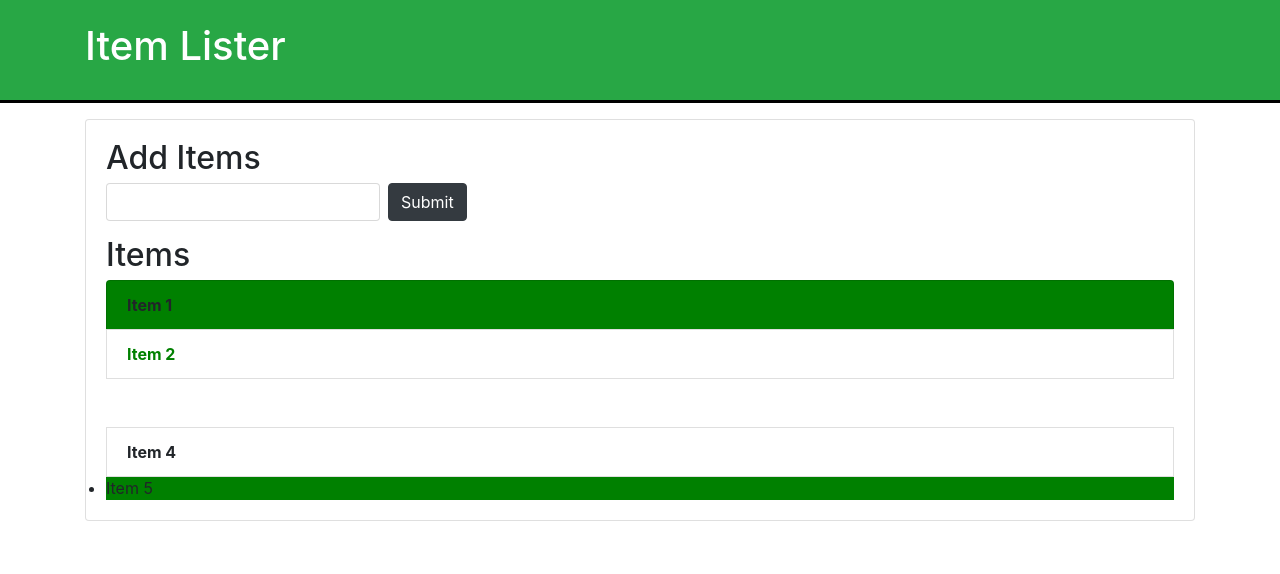
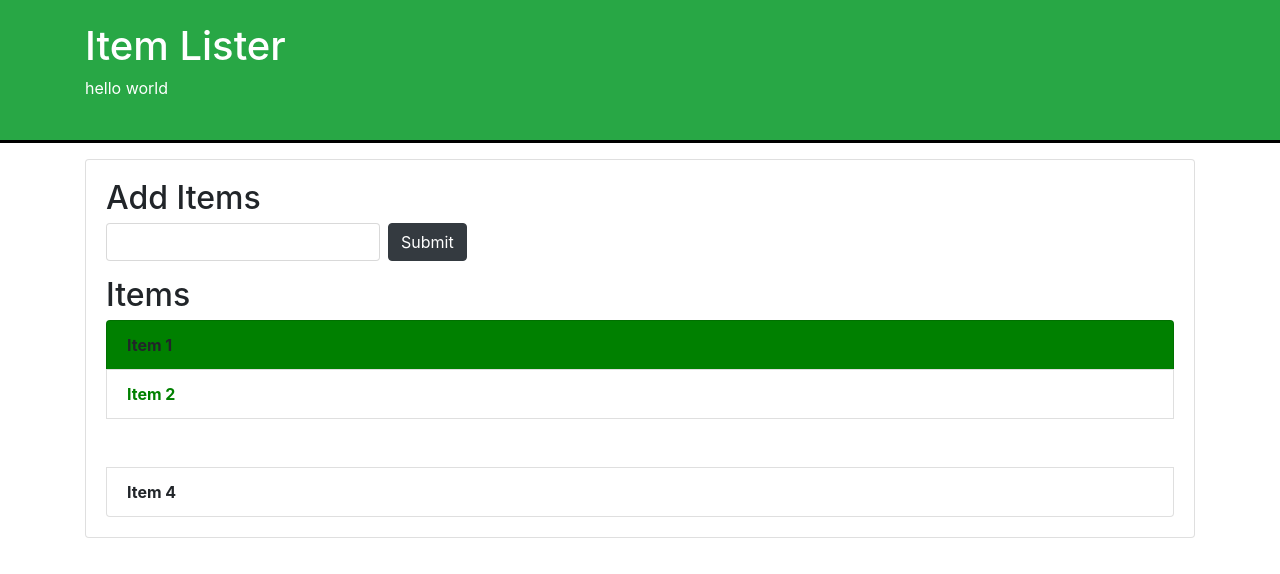
Before and after one commit to Ayan-Alam/Dom, a plain HTML site: page index.html in a window 1280 px wide. Drawn offline with nearby package versions, Linux system fonts and the light colour scheme.

Commit message:
"Creating Nodes and Modifying Dom"

```diff
--- a/dom.js
+++ b/dom.js
@@ -6,7 +6,6 @@ document.addEventListener('DOMContentLoaded', function() {
         myElement1[i].style.fontWeight = 'bold';
     }
     var myElement2 = document.getElementsByTagName('li');
-    myElement2[4].style.backgroundColor = "grey";
     var item = document.querySelectorAll('li');
     item[1].style.color = 'green';
     var item2 = document.querySelector('.list-group-item:nth-child(3)');
@@ -15,4 +14,24 @@ document.addEventListener('DOMContentLoaded', function() {
     for(var i=0;i<item3.length;i++){
         item3[i].style.backgroundColor = 'green';
     }
+    // Traversing The DOM
+    var itemList = document.querySelector('#items');
+    console.log(itemList.parentElement);
+    console.log(itemList.lastElementChild);
+    console.log(itemList.lastChild);
+    console.log(itemList.firstChild);
+    console.log(itemList.nextSibling);
+    console.log(itemList.nextElementSibling);
+    console.log(itemList.previousSibling);
+    console.log(itemList.previousElementSibling);
+
+    var newDiv = document.createElement('div');
+    console.log(newDiv);
+    newDiv.setAttribute('class','divelement');
+    var someText = document.createTextNode('hello world');
+    newDiv.appendChild(someText);
+    var head = document.querySelector('#head');
+    var newel = document.createElement('p');
+    newel.appendChild(someText);
+    head.appendChild(newel);
   });
--- a/index.html
+++ b/index.html
@@ -10,7 +10,7 @@
 <script src="./dom.js"></script>
 <body>
   <header id="main-header" class="bg-success text-white p-4 mb-3">
-    <div class="container">
+    <div class="container" id="head">
       <h1 id="header-title">Item Lister <span style="display:none">123</span></h1>
     </div>
   </header>
@@ -23,12 +23,12 @@
     </form>
     <h2 class="title">Items</h2>
     <ul id="items" class="list-group">
-      <li class="list-group-item">Item 1</li>
-      <li class="list-group-item">Item 2</li>
-      <li class="list-group-item">Item 3</li>
-      <li class="list-group-item">Item 4</li>
-      <li>Item 5</li>
+      <li class="list-group-item">Item 1</li><li
+       class="list-group-item">Item 2</li><li
+      class="list-group-item">Item 3</li><li
+     class="list-group-item">Item 4</li>
     </ul>
+    <span></span>
    </div>
   </div>
 
```
